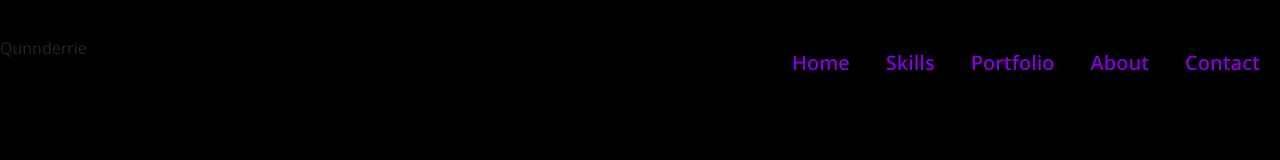
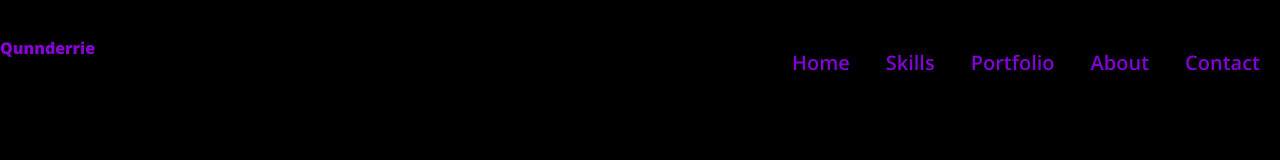
Before and after one commit to Qunnderrie1/PortfolioApp, a React (Create React App) app: page / in a window 1280 px wide. Shown: the top 160 px of the page. Built offline with nearby package versions, Linux system fonts and the light colour scheme.

Commit message:
made some changes

```diff
--- a/src/App.css
+++ b/src/App.css
@@ -13,7 +13,10 @@ body{
 }
 
 
-
+.logoText{
+  color: #8903d6;
+  font-weight: 800;
+}
 .App {
   text-align: center;
   font-family: 'Lilita One', cursive;
--- a/src/Components/NavBar.js
+++ b/src/Components/NavBar.js
@@ -4,7 +4,7 @@ const NavBar = () => {
   return (
     <nav class="navbar navbar-expand-lg container ">
 
-      <a href='#header' >Qunnderrie</a>
+      <a href='#header' className='logoText' >Qunnderrie</a>
 
     <div class="nb container-fluid">
       <button class="navbar-toggler" type="button" data-bs-toggle="collapse" data-bs-target="#navbarNavDropdown" aria-controls="navbarNavDropdown" aria-expanded="false" aria-label="Toggle navigation">
```
